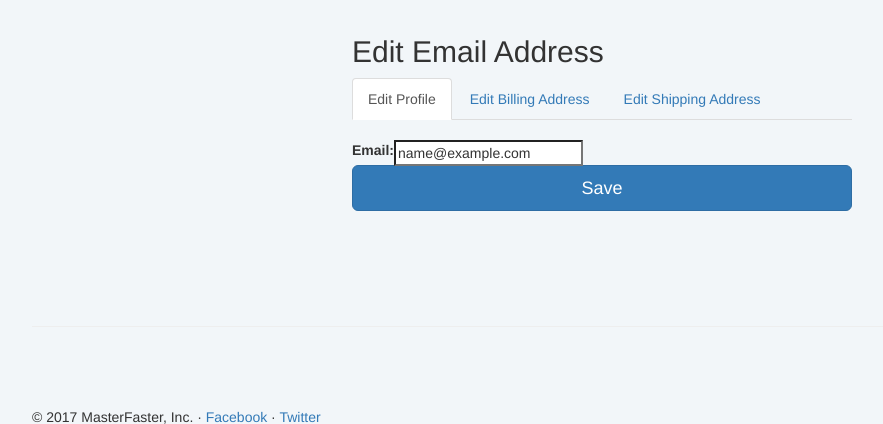
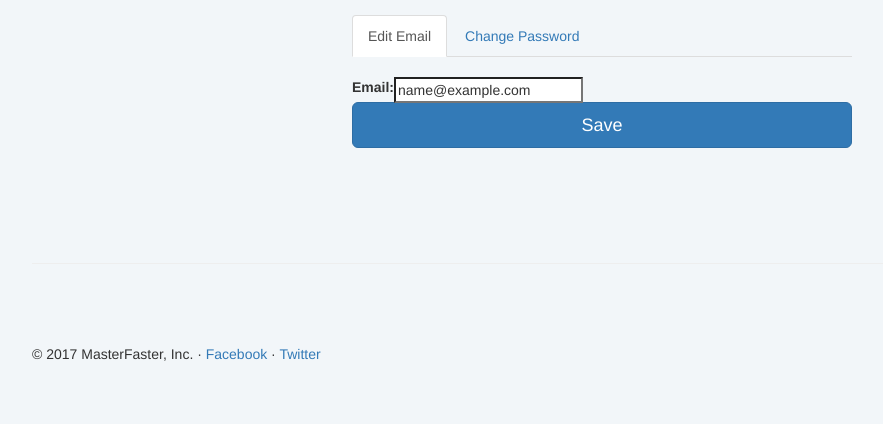
Before and after one commit to maxschridde1494/MasterFaster, a Django app: page /edit/email_address/ in a window 1280 px wide. Shown: the part 59-483 px from the top of the page, without its empty margins (38-921 px from the left). Run offline with Django 3.2, Linux system fonts and the light colour scheme; the visitor is signed in with stand-in values (Sample User, id 1); data comes from the database, SQL or seed files in the repository; some libraries are stand-ins or nearby versions.

Commit message:
Changed Edit Profile to only have edit email and change password capabilities.

```diff
--- a/masterfaster/templates/masterfaster/base.html
+++ b/masterfaster/templates/masterfaster/base.html
@@ -59,7 +59,7 @@
                         <li class="navbar-tab" role="presentation"><a href="{% url 'sales:home'%}">Shop</a></li>
                         {% if user.is_authenticated %}
                         <li role="presentation"><a href="{% url 'sales:checkout' %}"><div class="minicart center-block"></div></a></li>
-                        <li class="navbar-tab" role="presentation"><a href="{% url 'masterfaster:editProfile' %}">Edit Profile</a></li>
+                        <li class="navbar-tab" role="presentation"><a href="{% url 'masterfaster:editEmailAddress' %}">Edit Profile</a></li>
                         <li class="navbar-tab" role="presentation"><a href="{% url 'masterfaster:logout' %}">Logout</a></li>
                         {% else %}
                         <li class="navbar-tab" role="presentation"><a href="{% url 'masterfaster:login' %}">Login</a></li>
--- a/masterfaster/templates/masterfaster/editemail.html
+++ b/masterfaster/templates/masterfaster/editemail.html
@@ -18,11 +18,9 @@
 
     <form class="form-signin" method="post" action="{% url 'masterfaster:editEmailAddress' %}">
     {% csrf_token %}
-    <h2 class="form-signin-heading">Edit Email Address</h2>
     <ul class="nav nav-tabs">
-        <li role="presentation" class="active"><a href="{% url 'masterfaster:editProfile' %}">Edit Profile</a></li>
-        <li role="presentation"><a href="{% url 'masterfaster:editBillingAddress' %}">Edit Billing Address</a></li>
-        <li role="presentation"><a href="{% url 'masterfaster:editShippingAddress' %}">Edit Shipping Address</a></li>
+        <li role="presentation" class="active"><a href="{% url 'masterfaster:editEmailAddress' %}">Edit Email</a></li>
+        <li role="presentation"><a href="{% url 'masterfaster:password_change' %}">Change Password</a></li>
     </ul>
     <br>
     <table>
--- a/masterfaster/templates/registration/password_change_form.html
+++ b/masterfaster/templates/registration/password_change_form.html
@@ -8,6 +8,11 @@
 
 <div class="container">
     <form class="form-signin" method="post" action="{% url 'masterfaster:password_change' %}">
+        <ul class="nav nav-tabs">
+            <li role="presentation"><a href="{% url 'masterfaster:editEmailAddress' %}">Edit Email</a></li>
+            <li role="presentation" class="active" ><a href="{% url 'masterfaster:password_change' %}">Change Password</a></li>
+        </ul>
+        <br>
         {% csrf_token %}
         {% if errors %}
             <div class="container">
--- a/masterfaster/urls.py
+++ b/masterfaster/urls.py
@@ -11,8 +11,5 @@ urlpatterns = [
     url(r'^change_password/$', views.change_password, name='password_change'),
     url(r'^login/create_user$', views.createUser, name='createUser'),
 	url(r'^logout/$', auth_views.logout, {'template_name': 'masterfaster/registration/logout.html'}, name='logout'),
-	url(r'^edit/profile_info/$', views.editProfile, name='editProfile'),
-	# url(r'^edit/billing_address/$', views.editBillingAddress, name='editBillingAddress'),
-	# url(r'^edit/shipping_address/$', views.editShippingAddress, name='editShippingAddress'),
 	url(r'^edit/email_address/$', views.editEmailAddress, name='editEmailAddress'),
 ]
--- a/masterfaster/views.py
+++ b/masterfaster/views.py
@@ -12,17 +12,6 @@ from sales.forms.forms import CreditCardForm
 from utils import gravatar
 from django.contrib.auth.forms import PasswordChangeForm
 
-
-def home(request):
-	context = {}
-	try:
-		u = User.objects.get(username=request.user)
-	except User.DoesNotExist:
-		return HttpResponse(render(request, 'masterfaster/home.html', context))
-	img = gravatar(u.email, 40)
-	context['img'] = img
-	return HttpResponse(render(request, 'masterfaster/home.html', context))
-
 @login_required
 def change_password(request):
 	if request.method == 'POST':
@@ -30,7 +19,7 @@ def change_password(request):
 		if form.is_valid():
 			user = form.save()
 			update_session_auth_hash(request, user)  # Important!
-			return redirect('masterfaster:editProfile')
+			return HttpResponse(render(request, 'masterfaster/editconfirmation.html', {'update': 'Password'}))
 		else:
 			print('not valid form')
 			print(form.errors)
@@ -129,49 +118,6 @@ def createUser(request):
 		}
 		return HttpResponse(render(request, 'registration/login.html', context))
 
-@login_required
-def editProfile(request):
-	print('in edit profile')
-	if request.method == 'POST':
-		form = CreditCardForm(request.POST)
-		user = User.objects.get(username=request.user)
-		if form.is_valid():
-			#post new profile information and save to db
-			try:
-				credit_card = CreditCard.objects.get(user=user)
-			except CreditCard.DoesNotExist:
-				credit_card = CreditCard(user=user)
-			credit_card.number = form.cleaned_data['number']
-			credit_card.exp_date_month = form.cleaned_data['exp_date_month']
-			credit_card.exp_date_year = form.cleaned_data['exp_date_year']
-			credit_card.csv = form.cleaned_data['csv']
-			credit_card.save()
-			return redirect('masterfaster:editProfile')
-		context = {
-			'credit_card_form': form,
-			'edit_profile': True,
-			'edit_shipping': False,
-			'edit_billing': False,
-			'img': gravatar(user.email)
-		}
-		return HttpResponse(render(request, 'masterfaster/editprofile.html', context))
-	else:
-		#load Edit Profile Template
-		user = User.objects.get(username=request.user)
-		img = gravatar(user.email)
-		try:
-			credit_card = CreditCard.objects.get(user=user)
-		except CreditCard.DoesNotExist:
-			credit_card = CreditCard(user=user)
-		credit_card_form = CreditCardForm(instance=credit_card)
-		context = {
-			'credit_card_form': credit_card_form,
-			'edit_profile': True,
-			'edit_shipping': False,
-			'edit_billing': False,
-			'img': img
-		}
-		return HttpResponse(render(request, 'masterfaster/editprofile.html', context))
 
 @login_required
 def editEmailAddress(request):
@@ -181,8 +127,8 @@ def editEmailAddress(request):
 		if form.is_valid():
 			user.email = form.cleaned_data['email']
 			user.save()
-			return redirect('masterfaster:editProfile')
-		redirect('masterfaster:editEmailAddress')
+			return HttpResponse(render(request, 'masterfaster/editconfirmation.html', {'update': 'Email Address'}))
+		return redirect('masterfaster:editEmailAddress')
 	else:
 		u = User.objects.get(username=request.user)
 		img = gravatar(u.email)
@@ -193,102 +139,12 @@ def editEmailAddress(request):
 		}
 		return HttpResponse(render(request, 'masterfaster/editemail.html', context))
 
-# @login_required
-# def editBillingAddress(request):
-# 	print('in edit Address')
-# 	if request.method == 'POST':
-# 		form = EditBillingAddress(request.POST)
-# 		if form.is_valid():
-# 			user = User.objects.get(username=request.user)
-# 			try:
-# 				billing = Billing.objects.get(user=user)
-# 			except Billing.DoesNotExist:
-# 				billing = Billing(user=user)
-# 			#save edited billing information
-# 			billing.address = form.cleaned_data['address']
-# 			billing.city = form.cleaned_data['city']
-# 			billing.state = form.cleaned_data['state']
-# 			billing.zipcode = form.cleaned_data['zipcode']
-# 			billing.country = form.cleaned_data['country']
-# 			billing.save()
-# 			return redirect('masterfaster:editBillingAddress')
-# 	else:
-# 		u = User.objects.get(username=request.user)
-# 		img = gravatar(u.email)
-# 		try:
-# 			billing = Billing.objects.get(user=u)
-# 		except Billing.DoesNotExist:
-# 			billing = None
-# 		if billing != None:
-# 			billing_address_form = EditBillingAddress(instance=billing)
-# 		else:
-# 			billing_address_form = EditBillingAddress()
-# 		context = {
-# 			'address_form': billing_address_form,
-# 			'edit_profile': False,
-# 			'edit_billing': True,
-# 			'edit_shipping': False,
-# 			'img': img
-# 		}
-# 		return HttpResponse(render(request, 'masterfaster/editprofile.html', context))
-
-# @login_required
-# def editShippingAddress(request):
-# 	if request.method == 'POST':
-# 		form = EditShippingAddress(request.POST)
-# 		if form.is_valid():
-# 			user = User.objects.get(username=request.user)
-# 			try:
-# 				shipping = Shipping.objects.get(user=user)
-# 			except Shipping.DoesNotExist:
-# 				shipping = Shipping(user=user)
-# 			#save edited billing information
-# 			['address', 'city', 'state', 'zipcode', 'country', 'same_as_billing']
-# 			if form.cleaned_data['same_as_billing'] == True:
-# 				try:
-# 					billing = Billing.objects.get(user=user)
-# 				except Billing.DoesNotExist:
-# 					shipping_address_form = EditShippingAddress(instance=shipping)
-# 					context = {
-# 						'address_form': shipping_address_form,
-# 						'edit_profile': False,
-# 						'edit_billing': False,
-# 						'edit_shipping': True,
-# 						'no_billing': True
-# 					}
-# 					return HttpResponse(render(request, 'masterfaster/editprofile.html', context))
-# 				shipping.address = billing.address
-# 				shipping.city = billing.city
-# 				shipping.state = billing.state
-# 				shipping.zipcode = billing.zipcode
-# 				shipping.country = billing.country
-# 				shipping.same_as_billing = form.cleaned_data['same_as_billing']
-# 				shipping.save()
-# 			else:
-# 				shipping.address = form.cleaned_data['address']
-# 				shipping.city = form.cleaned_data['city']
-# 				shipping.state = form.cleaned_data['state']
-# 				shipping.zipcode = form.cleaned_data['zipcode']
-# 				shipping.country = form.cleaned_data['country']
-# 				shipping.same_as_billing = form.cleaned_data['same_as_billing']
-# 				shipping.save()
-# 			return redirect('masterfaster:editShippingAddress')
-# 	else:
-# 		u = User.objects.get(username=request.user)
-# 		img = gravatar(u.email)
-# 		try:
-# 			shipping = Shipping.objects.get(user=u)
-# 		except Shipping.DoesNotExist:
-# 			shipping = None
-# 		if shipping != None:
-# 			shipping_address_form = EditShippingAddress(instance=shipping)
-# 		else:
-# 			shipping_address_form = EditShippingAddress()
-# 		context = {
-# 			'address_form': shipping_address_form,
-# 			'edit_profile': False,
-# 			'edit_billing': False,
-# 			'edit_shipping': True,
-# 			'img': img
-# 		}
-# 		return HttpResponse(render(request, 'masterfaster/editprofile.html', context))
+def home(request):
+	context = {}
+	try:
+		u = User.objects.get(username=request.user)
+	except User.DoesNotExist:
+		return HttpResponse(render(request, 'masterfaster/home.html', context))
+	img = gravatar(u.email, 40)
+	context['img'] = img
+	return HttpResponse(render(request, 'masterfaster/home.html', context))
```
Also changed, not shown: masterfaster/templates/masterfaster/editconfirmation.html (added, +19 -0 lines), masterfaster/templates/masterfaster/editprofile.html (deleted, +0 -67 lines).
